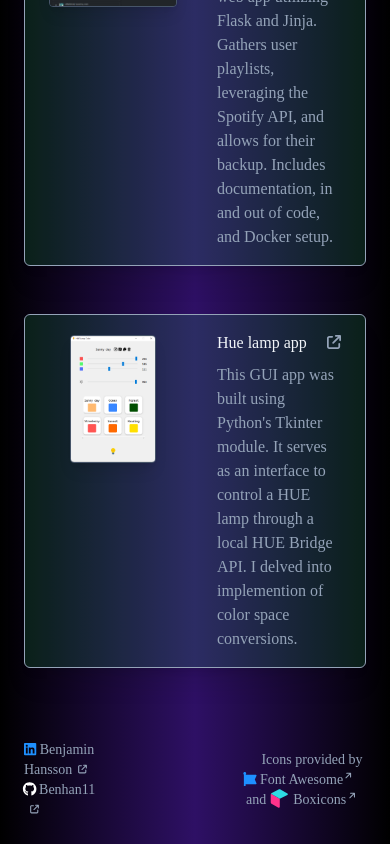
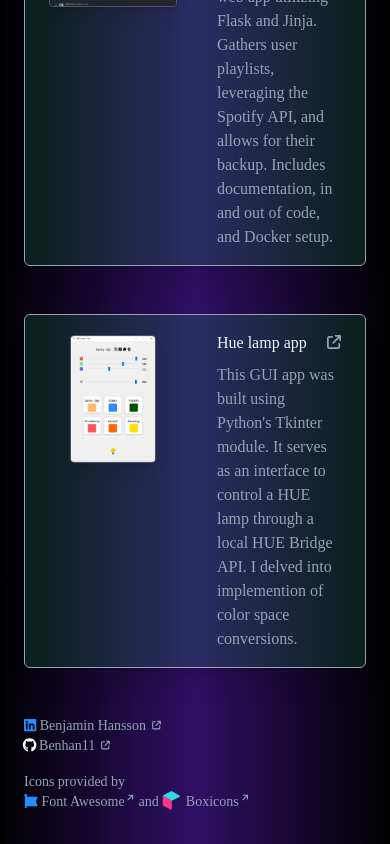
Before and after one commit to Benhan11/project-portfolio, a React (Create React App) app: page / in a window 390 px wide. Shown: the part 1201-2045 px from the top of the page. Built offline with nearby package versions, Linux system fonts and the light colour scheme.

Commit message:
Footer responsive

```diff
--- a/src/components/Footer.tsx
+++ b/src/components/Footer.tsx
@@ -4,8 +4,8 @@
 
 function Footer() {
     return (
-        <div className="mx-auto max-w-screen-xl flex flex-row items-center justify-between h-32 px-6 md:px-12 lg:px-24 mt-10 space-x-36">
-            <div className="flex flex-col items-start text-slate-400 text-sm">
+        <div className="mx-auto max-w-screen-xl flex sm:flex-row flex-col sm:items-center sm:justify-between h-32 px-6 md:px-12 lg:px-24 mt-10 sm:space-x-36 space-y-4">
+            <div className="flex flex-col sm:items-start text-slate-400 text-sm">
                 <a href="https://www.linkedin.com/in/benjamin-hansson-88131b1a2/" target="_blank" rel="noopener noreferrer">
                     <IconWrapper icon={icons['linkedinIcon']} color="DodgerBlue" />&nbsp;Benjamin Hansson
                     <IconWrapper icon={icons['opensNewPageBoxIcon']} transform="shrink-6 right-4" />
@@ -15,7 +15,7 @@
                     <IconWrapper icon={icons['opensNewPageBoxIcon']} transform="shrink-6 right-4" />
                 </a>
             </div>
-            <p className="flex flex-col items-end text-slate-400 text-sm">
+            <p className="flex flex-col sm:items-end text-slate-400 text-sm">
                 Icons provided by&nbsp;
                 <span>
                     <a href="https://fontawesome.com/" target="_blank" rel="noopener noreferrer"><IconWrapper icon={icons['fontAwesomeIcon']} color="DodgerBlue" /> Font Awesome<IconWrapper icon={icons['opensNewPageArrowIcon']} transform="shrink-6 rotate-45 up-4" /></a>
```
